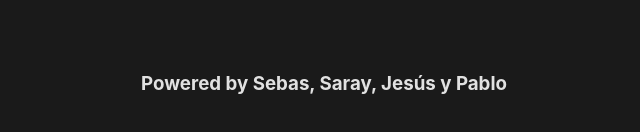
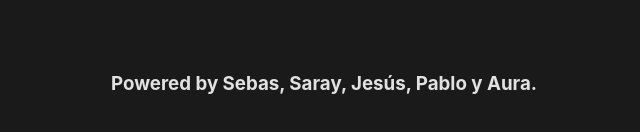
Before and after one commit to sarayleal/CMS-MOTORBIKES, a React (Vite) app: page /login in a window 1280 px wide. Shown: the part 698-830 px from the top of the page, without its empty margins (316-956 px from the left). Built offline with nearby package versions, Linux system fonts and the light colour scheme.

Commit message:
AuraNombre

```diff
--- a/src/components/Footer.jsx
+++ b/src/components/Footer.jsx
@@ -1,5 +1,5 @@
 const Footer = () => {
-  return <h3>Powered by Sebas, Saray, Jesús y Pablo</h3>;
+  return <h3>Powered by Sebas, Saray, Jesús, Pablo y Aura. </h3>;
 };
 
 export default Footer;
```
